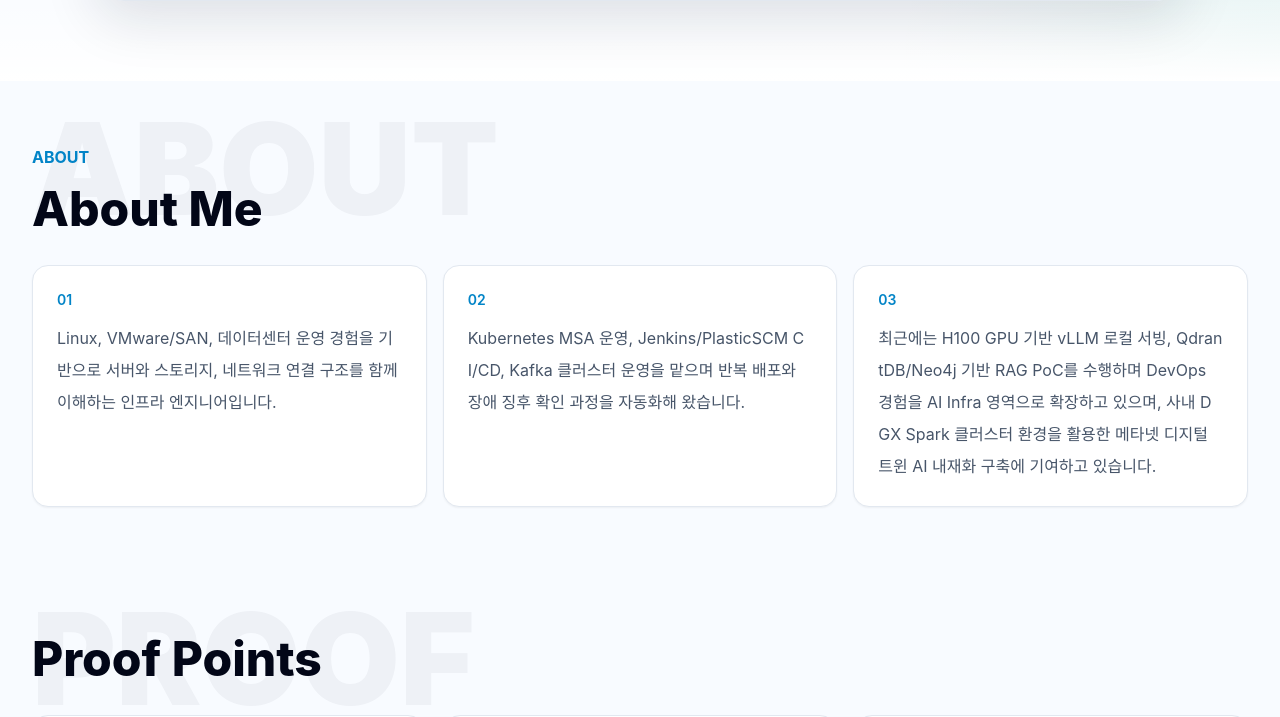
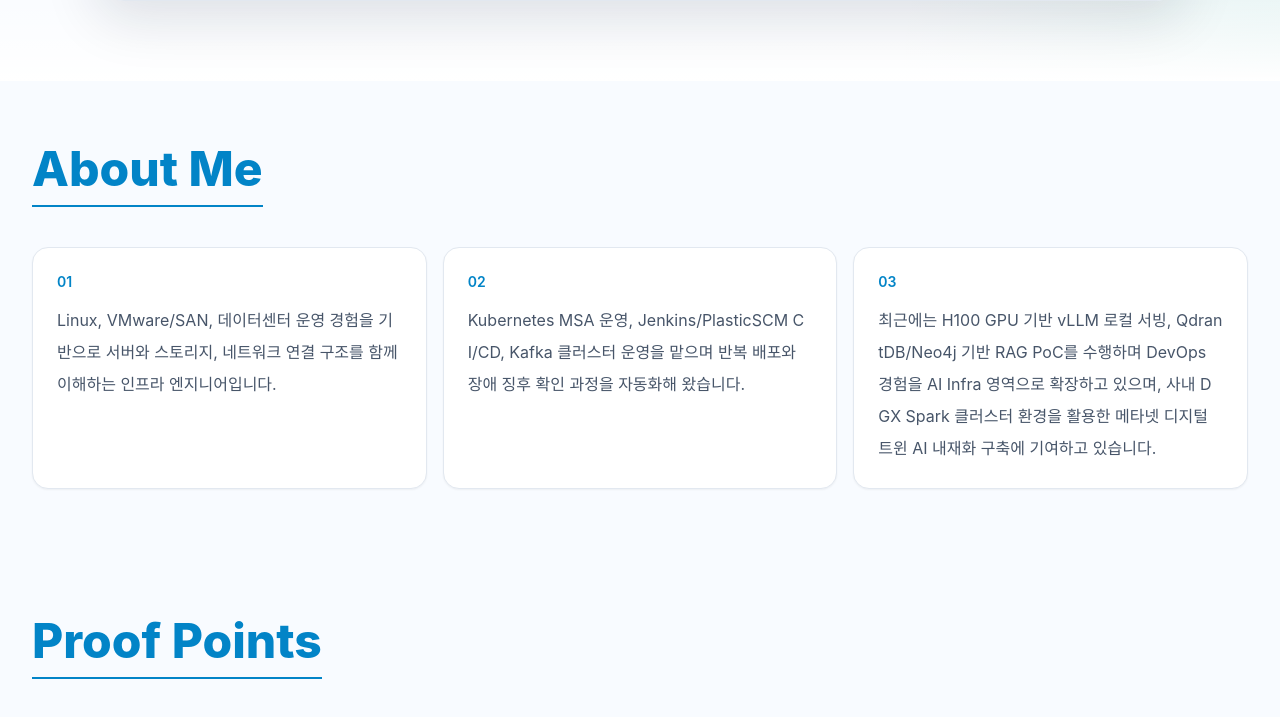
Before and after one commit to JANGSEOKHAN/JANGSEOKHAN.github.io, a React (Vite) app: page / in a window 1280 px wide. Shown: the part 545-1262 px from the top of the page. Built offline with nearby package versions, Linux system fonts and the light colour scheme; a web font is replaced by a local one.

Commit message:
Unify section heading styles

```diff
--- a/src/components/About.tsx
+++ b/src/components/About.tsx
@@ -1,15 +1,14 @@
 import { aboutParagraphs } from '../data/profile';
-import SectionTitle from './SectionTitle';
 
 export default function About() {
   return (
     <section id="about" className="scroll-mt-20 py-12 sm:py-16">
       <div className="mx-auto max-w-7xl px-4 sm:px-6 lg:px-8">
-        <SectionTitle
-          eyebrow="About"
-          title="About Me"
-          watermark="About"
-        />
+        <div className="mb-7 sm:mb-10">
+          <h2 className="inline-block border-b-2 border-signal-cyan pb-3 text-3xl font-extrabold text-signal-cyan sm:text-5xl">
+            About Me
+          </h2>
+        </div>
         <div className="mt-7 grid gap-4 sm:mt-8 lg:grid-cols-3">
           {aboutParagraphs.map((paragraph, index) => (
             <article key={paragraph} className="rounded-2xl border border-slate-200 bg-white p-5 shadow-sm sm:p-6">
--- a/src/components/BlogNotes.tsx
+++ b/src/components/BlogNotes.tsx
@@ -1,6 +1,5 @@
 import { BookOpen, ExternalLink, Github } from 'lucide-react';
 import { notes } from '../data/profile';
-import SectionTitle from './SectionTitle';
 
 const formatNoteUrl = (href: string) => {
   try {
@@ -15,14 +14,12 @@ export default function BlogNotes() {
   return (
     <section id="notes" className="scroll-mt-20 py-12 sm:py-16">
       <div className="mx-auto max-w-7xl px-4 sm:px-6 lg:px-8">
-        <div>
-          <SectionTitle
-            eyebrow="기술 노트"
-            title="운영 경험을 기술 노트로 정리합니다."
-            watermark="Notes"
-          />
+        <div className="mb-7 sm:mb-10">
+          <h2 className="inline-block border-b-2 border-signal-cyan pb-3 text-3xl font-extrabold text-signal-cyan sm:text-5xl">
+            기술 노트
+          </h2>
         </div>
-        <div className="mt-7 grid gap-4 sm:mt-8 md:grid-cols-2 xl:grid-cols-3">
+        <div className="grid gap-4 md:grid-cols-2 xl:grid-cols-3">
           {notes.map((note) => {
             const LinkIcon = note.status === 'GitHub' ? Github : BookOpen;
 
--- a/src/components/ProofPoints.tsx
+++ b/src/components/ProofPoints.tsx
@@ -28,13 +28,12 @@ export default function ProofPoints() {
   return (
     <section id="proof" className="py-12 sm:py-16">
       <div className="mx-auto max-w-7xl px-4 sm:px-6 lg:px-8">
-        <div className="relative">
-          <span className="pointer-events-none absolute -top-10 left-0 hidden text-8xl font-black uppercase text-slate-900/[0.045] sm:block lg:text-9xl">
-            Proof
-          </span>
-          <h2 className="relative text-3xl font-extrabold text-slate-950 sm:text-5xl">Proof Points</h2>
+        <div className="mb-7 sm:mb-10">
+          <h2 className="inline-block border-b-2 border-signal-cyan pb-3 text-3xl font-extrabold text-signal-cyan sm:text-5xl">
+            Proof Points
+          </h2>
         </div>
-        <div className="mt-7 grid items-stretch gap-4 sm:mt-8 lg:grid-cols-3 lg:gap-5">
+        <div className="grid items-stretch gap-4 lg:grid-cols-3 lg:gap-5">
           {proofStories.map((point) => (
             <article key={point.kicker} className="flex h-full flex-col rounded-2xl border border-slate-200 bg-white p-5 shadow-sm sm:p-6">
               <p className="text-xs font-semibold uppercase text-signal-cyan">{point.kicker}</p>
```
